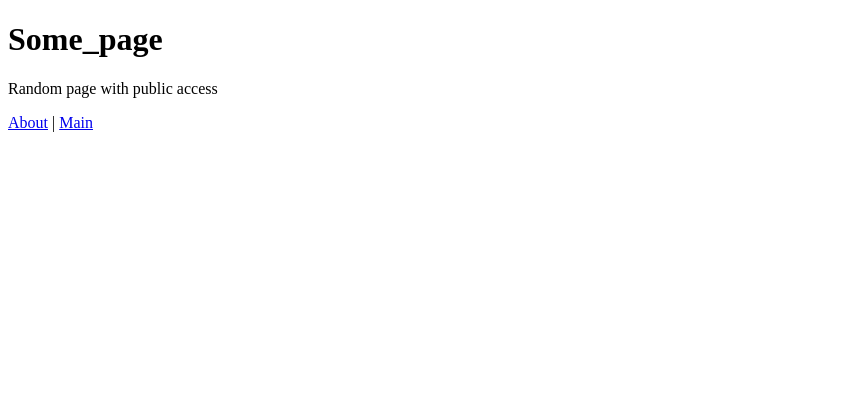
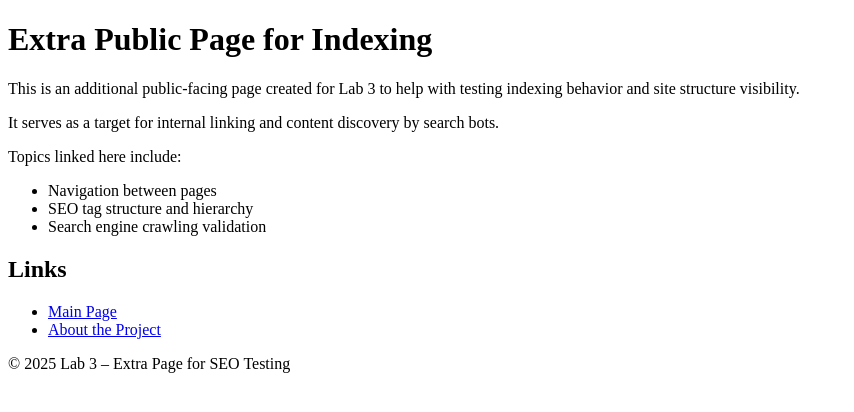
Before and after one commit to Demon9959/Demon9959.github.io, a plain HTML site: page some_page.html in a window 1280 px wide. Shown: the whole page, without its empty margins (0-854 px from the left). Drawn offline with Linux system fonts and the light colour scheme.

Commit message:
Update some_page.html
Expanded page for faster indexation

```diff
--- a/some_page.html
+++ b/some_page.html
@@ -2,17 +2,37 @@
 <html lang="en">
 <head>
   <meta charset="UTF-8">
-  <meta name="description" content="Site for PR task №3">
-  <meta name="keywords" content="site, social engineering">
+  <meta name="description" content="Example page demonstrating SEO indexing and internal linking.">
+  <meta name="keywords" content="extra page, SEO testing, internal linking, search engines, Lab 3">
   <meta name="robots" content="index, follow">
-  <title>Lab3 Some_page</title>
+  <title>SEO Test Page – Some Page</title>
 </head>
 <body>
-  <h1>Some_page</h1>
-  <p>Random page with public access</p>
+  <header>
+    <h1>Extra Public Page for Indexing</h1>
+  </header>
+
+  <main>
+    <p>This is an additional public-facing page created for Lab 3 to help with testing indexing behavior and site structure visibility.</p>
+    <p>It serves as a target for internal linking and content discovery by search bots.</p>
+    <p>Topics linked here include:</p>
+    <ul>
+      <li>Navigation between pages</li>
+      <li>SEO tag structure and hierarchy</li>
+      <li>Search engine crawling validation</li>
+    </ul>
+  </main>
+
   <nav>
-    <a href="about.html">About</a> |
-    <a href="index.html">Main</a>
+    <h2>Links</h2>
+    <ul>
+      <li><a href="index.html">Main Page</a></li>
+      <li><a href="about.html">About the Project</a></li>
+    </ul>
   </nav>
+
+  <footer>
+    <p>&copy; 2025 Lab 3 – Extra Page for SEO Testing</p>
+  </footer>
 </body>
 </html>
```
